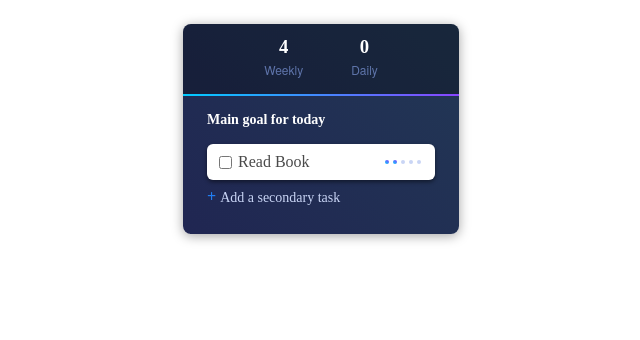
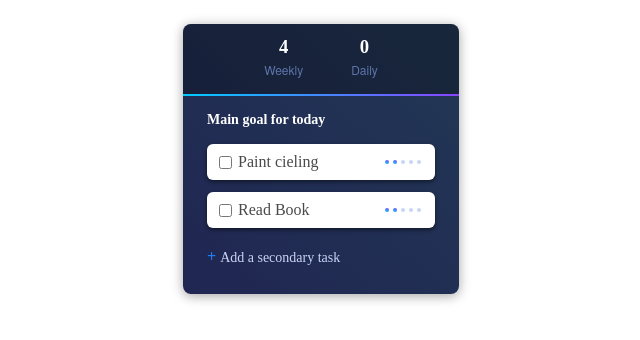
Before and after one commit to NirBenita/todo-pomo, a React (Create React App) app: page / in a window 1280 px wide. Shown: the top 340 px of the page, without its empty margins (319-959 px from the left). Built offline with nearby package versions, Linux system fonts and the light colour scheme.

Commit message:
cleanups

```diff
--- a/src/App.css
+++ b/src/App.css
@@ -74,6 +74,7 @@ h4 {
   /* border-bottom: 2px solid #f2f2f2; */
   display: flex;
   flex-direction: column;
+  margin-bottom: 12px
 }
 
 .pill:hover {
--- a/src/App.tsx
+++ b/src/App.tsx
@@ -3,11 +3,13 @@ import './App.css'
 import Pill from './Pill'
 
 /* TODO:
-  [ ] Timer progress animation
-        [x] How to set flex basis at runtime?
-  [ ] Add Todo
-  [ ] Complete Todo
-  [ ] Remove Todo
+  [x] Timer progress animation
+    [x] How to set flex basis at runtime?
+  - Todo
+    [ ] Add Todo
+    [ ] Complete Todo
+    [ ] Remove Todo
+    [ ] Multiple timers
   - Pomadoro sessions indicator
     [x] skin
     [ ] logic
@@ -38,7 +40,6 @@ class App extends React.Component<{}, AppState> {
     var now: number = +new Date(),
       start: number = startTime,
       end: number = endTime
-    debugger
 
     let total = end - start
     let progress = now - start
@@ -95,6 +96,14 @@ class App extends React.Component<{}, AppState> {
             onClick={() => this.onClick()}
             completion={this.state.completion}
             intervalId={this.state.intervalId}
+            text="Paint cieling"
+          />
+          <Pill
+            timer={true}
+            onClick={() => this.onClick()}
+            completion={this.state.completion}
+            intervalId={this.state.intervalId}
+            text="Read Book"
           />
           <span className="action">+ </span>
           <a href="#">Add a secondary task</a>
--- a/src/Pill.tsx
+++ b/src/Pill.tsx
@@ -6,16 +6,25 @@ interface PillProps extends React.HTMLAttributes<HTMLDivElement> {
   timer?: boolean
   completion: number
   intervalId?: NodeJS.Timer
+  timerOn?: boolean
+  text: string
 }
 
-const Pill: React.SFC<PillProps> = ({ timer, completion, intervalId, ...rest }) => {
-  const todoProgressStyle = { flexBasis: completion +'%' }
+const Pill: React.SFC<PillProps> = ({
+  timer,
+  completion,
+  intervalId,
+  timerOn,
+  text,
+  ...rest
+}) => {
+  const todoProgressStyle = { flexBasis: completion + '%' }
 
   return (
     <div className="pill" {...rest}>
       <div className="todo">
         <input type="checkbox" className="todo-toggle" />
-        <p className="todo-label">Read Book</p>
+        <p className="todo-label">{text}</p>
         <div className="todo-pom-counter">
           <div className="todo-pom-indicator done" />
           <div className="todo-pom-indicator done" />
@@ -24,12 +33,12 @@ const Pill: React.SFC<PillProps> = ({ timer, completion, intervalId, ...rest })
           <div className="todo-pom-indicator" />
         </div>
       </div>
-      <div className="todo-progress">
-        <div style={todoProgressStyle} className="shiny todo-progress-done" />
-        <div />
-      </div>
+      {timerOn &&
+        <div className="todo-progress">
+          <div style={todoProgressStyle} className="shiny todo-progress-done" />
+        </div>}
     </div>
   )
 }
 
-export default Pill;
+export default Pill
--- a/src/index.css
+++ b/src/index.css
@@ -8,4 +8,7 @@ body {
   margin: 0;
   padding: 0;
   font-family: sans-serif;
+  width: 100%;
+  height: 100%;
+  background-image: './assets/bg.png'
 }
```
Also changed, not shown: src/assets/bg.png (added), 1 other file (tests, documents, lock files or other folders).
